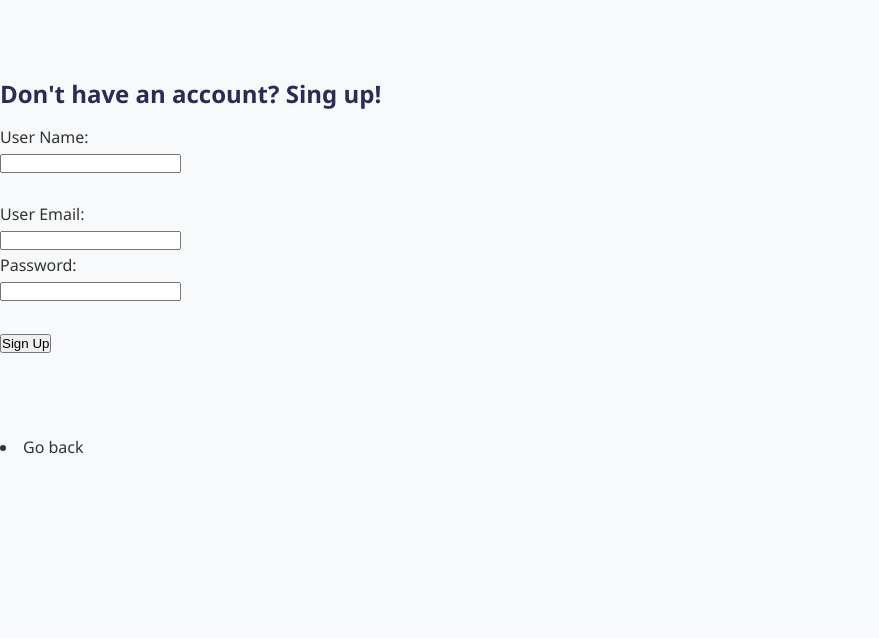
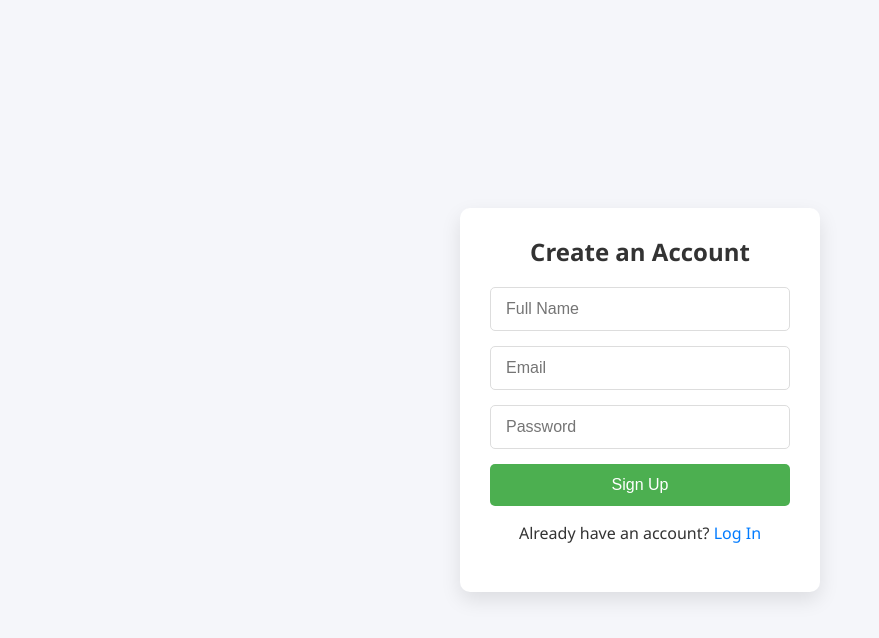
Before and after one commit to RehabSalah123/My-portfolio, a plain HTML site: page signup.html in a window 1280 px wide. Shown: the whole page, without its empty margins (0-879 px from the left). Drawn offline with Linux system fonts and the light colour scheme.

Commit message:
add all files

```diff
--- a/signup.html
+++ b/signup.html
@@ -2,38 +2,25 @@
 <html lang="en">
 
 <head>
-    <link rel="stylesheet" href="./style.css">
+    <link rel="stylesheet" href="style.css">
     <meta charset="UTF-8">
     <meta name="viewport" content="width=device-width, initial-scale=1.0">
     <title>Sign Up</title>
 </head>
 
-<body>
-    <div class="sign">
-        <section id="signup">
+<body class="body2">
 
-            <h2>Don't have an account? Sing up!</h2>
-            <form action="submit_signup" method="post">
+    <div class="container2">
+        <form class="auth-form">
+            <h2>Create an Account</h2>
+            <input type="text" placeholder="Full Name" required />
+            <input type="email" placeholder="Email" required />
+            <input type="password" placeholder="Password" required />
+            <button type="submit">Sign Up</button>
+            <p>Already have an account? <a href="login.html">Log In</a></p>
+        </form>
+    </div>
 
-                <label for="new-username">User Name:</label><br>
-                <input type="text" id="new-username" name="new-username"><br><br>
-
-                <label for="email"> User Email:</label> <br>
-                <input type="email" id="email" name="email" required><br>
-
-
-                <label for="new-password">Password:</label><br>
-                <input type="password" id="new-password" name="new-password"><br><br>
-
-                <input type="submit" value="Sign Up">
-
-            </form>
-
-        </section>
-    </div>
-    <div class="homenav">
-        <li><a href="./index.html">Go back</a></li>
-    </div>
 </body>
 
 </html>
--- a/style.css
+++ b/style.css
@@ -827,7 +827,7 @@ section {
     }
 
     .nav-link {
-        display: block;
+        /* display: block; */
         padding: 10px 0;
         font-size: 1.1rem;
         border-bottom: 1px solid #f0f0f0;
@@ -916,3 +916,72 @@ section {
         padding: 120px 0 80px;
     }
 }
+
+/* Log in and Sign up */
+
+.body2 {
+  font-family: 'Segoe UI', sans-serif;
+  background: #f5f6fa;
+  display: flex;
+  justify-content: center;
+  align-items: center;
+  height: 100vh;
+}
+
+.container2 {
+  width: 90%;
+  max-width: 400px;
+  padding: 20px;
+}
+
+.auth-form {
+  background: #fff;
+  padding: 30px;
+  border-radius: 10px;
+  box-shadow: 0 8px 20px rgba(0, 0, 0, 0.1);
+}
+
+.auth-form h2 {
+  margin-bottom: 20px;
+  text-align: center;
+  color: #333;
+}
+
+.auth-form input {
+  width: 100%;
+  padding: 12px 15px;
+  margin-bottom: 15px;
+  border: 1px solid #ddd;
+  border-radius: 5px;
+  font-size: 16px;
+}
+
+.auth-form button {
+  width: 100%;
+  padding: 12px;
+  background-color: #4CAF50;
+  border: none;
+  color: white;
+  font-size: 16px;
+  border-radius: 5px;
+  cursor: pointer;
+  transition: background 0.3s ease;
+}
+
+.auth-form button:hover {
+  background-color: #45a049;
+}
+
+.auth-form p {
+  margin-top: 15px;
+  text-align: center;
+}
+
+.auth-form a {
+  color: #007BFF;
+  text-decoration: none;
+}
+
+.auth-form a:hover {
+  text-decoration: underline;
+}
```
Also changed, not shown: login.html (+12 -21 lines).
